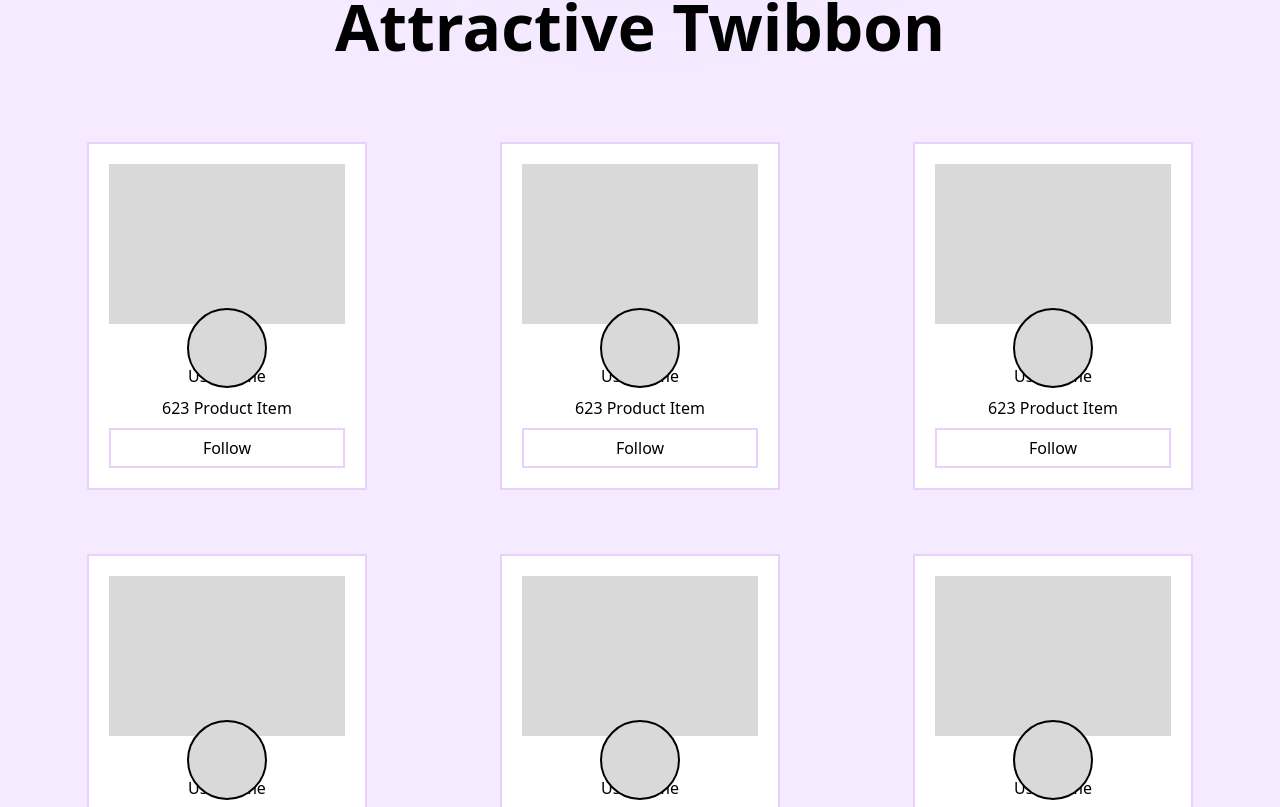
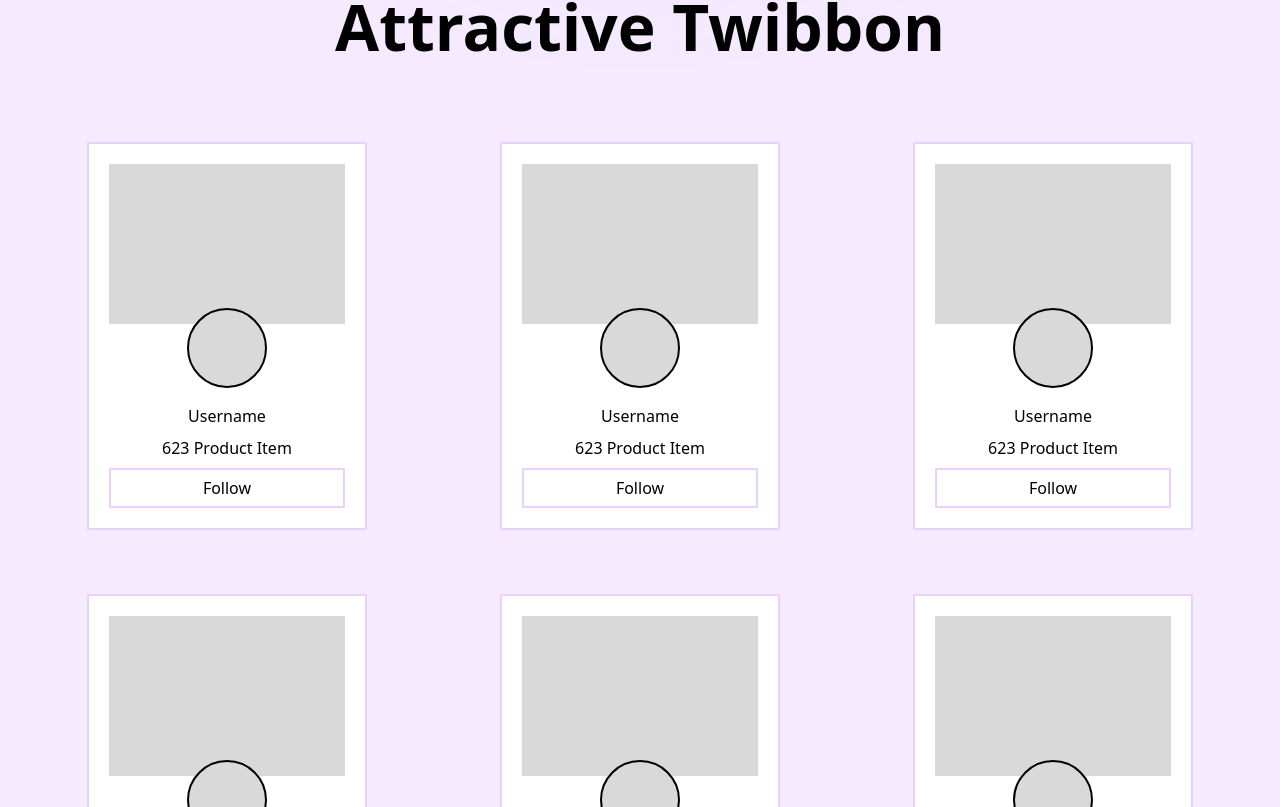
Before and after one commit to rafliafriza12/budak-korporat-twibbon-frontpage, a Next.js app: page /home in a window 1280 px wide. Shown: the part 4013-4820 px from the top of the page. Built offline with nearby package versions, Linux system fonts and the light colour scheme.

Commit message:
fix: fixed bug in interface

```diff
--- a/src/components/card/top-creator/card.tsx
+++ b/src/components/card/top-creator/card.tsx
@@ -8,7 +8,7 @@ const CardComponentTopCreator: React.FC<CardConfigProps> = ({ data }) => {
 
   return (
     <main
-      className={`flex border-2 w-[80vw] h-[45vh] lg:h-auto lg:w-[35vh] bg-card flex-col items-center gap-[9vh] lg:gap-[5vh] p-5`}
+      className={`flex border-2 w-[80vw] h-[45vh] lg:h-auto lg:w-[35vh] bg-card flex-col items-center gap-[80px]  p-5`}
     >
       <div className="bg-[#D9D9D9] w-[100%] h-[20vh] relative z-0 p-5 flex justify-center">
         <div className="bg-[#D9D9D9]  w-20 h-20 scale-1.5 border-2  absolute top-36 rounded-full border-black"></div>
```
